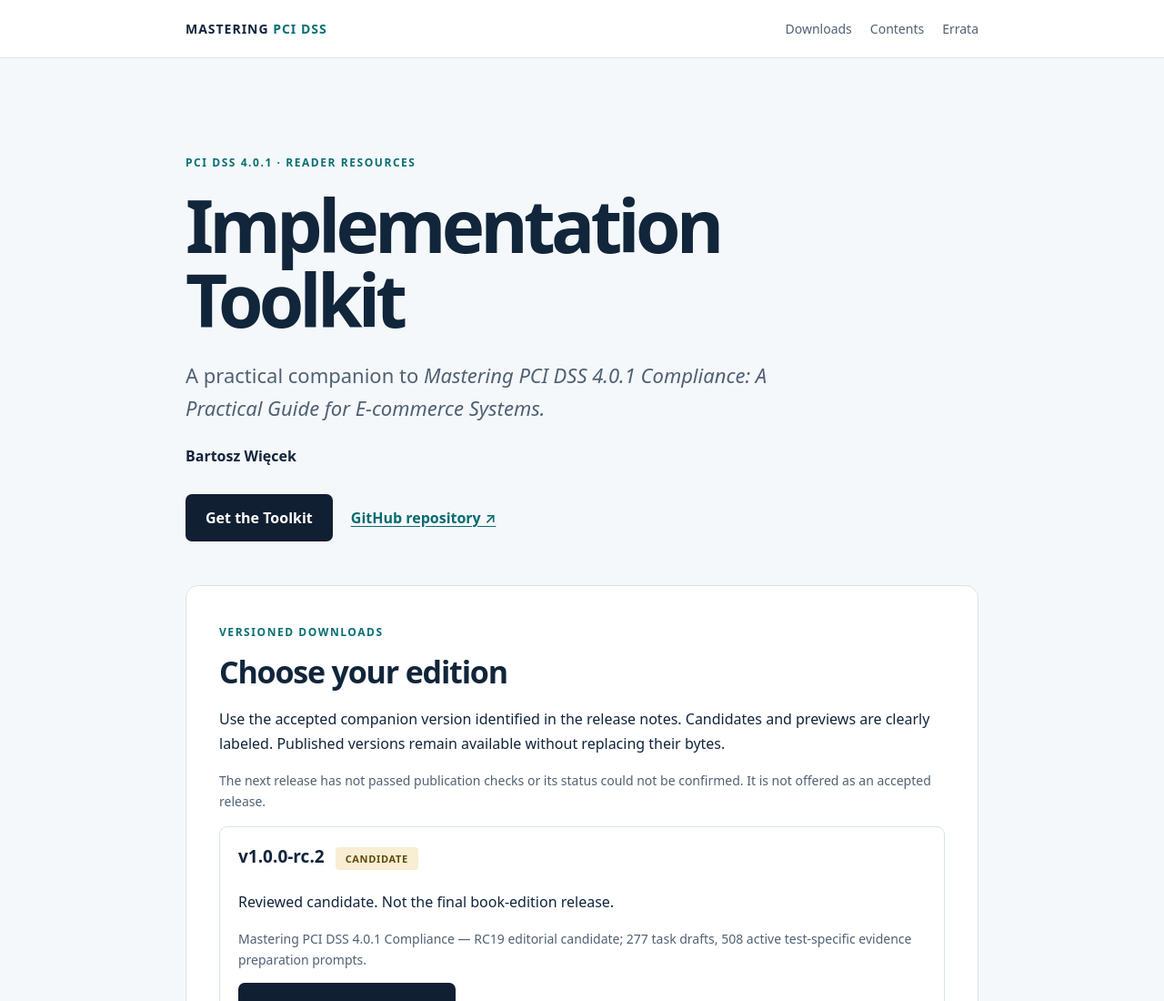
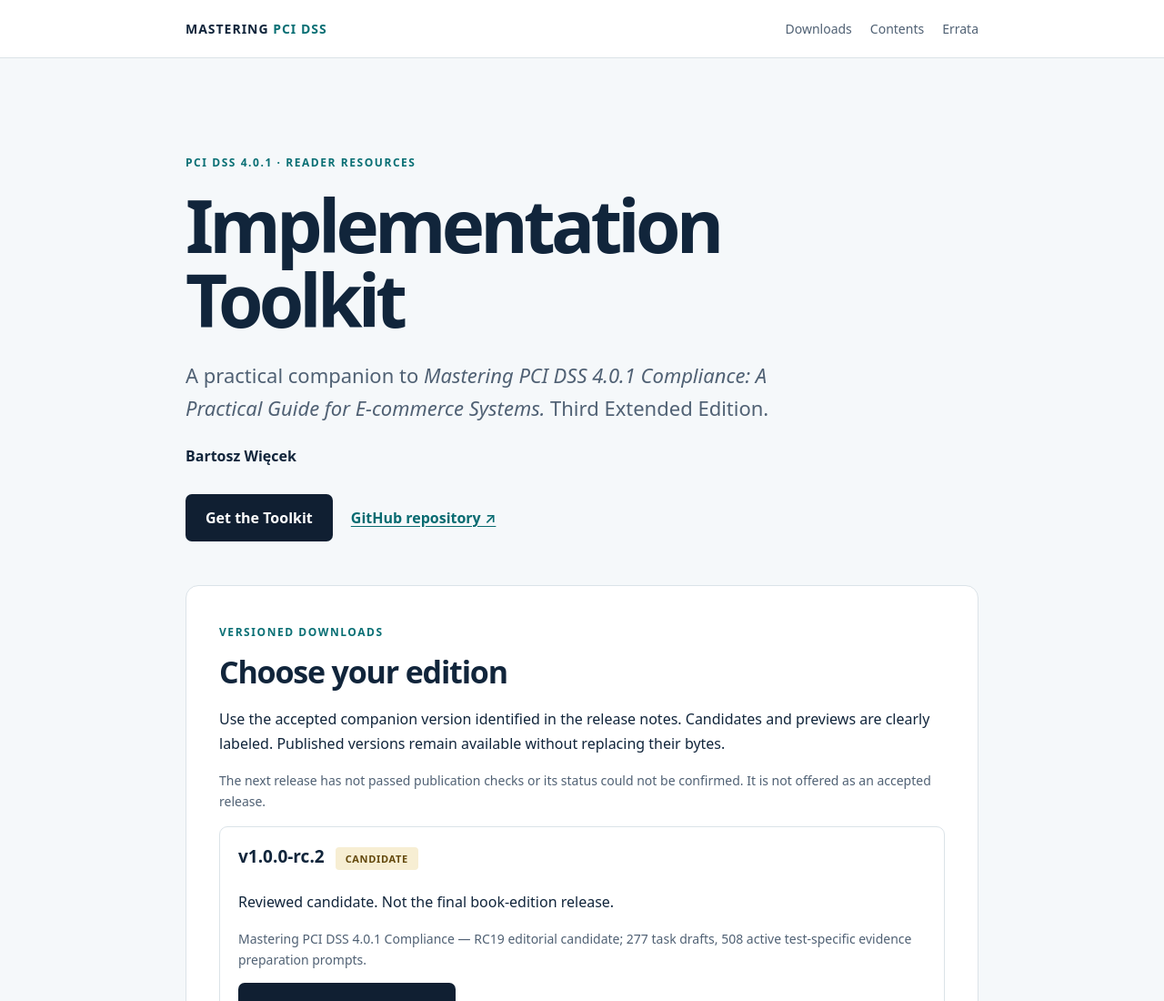
Before and after one commit to BartekWiecek/mastering_PCI_DSS_Toolkit, a plain HTML site: page docs/index.html in a window 1280 px wide. Shown: the top 1100 px of the page at 91% size. Drawn offline with Linux system fonts and the light colour scheme; no server answers.

Commit message:
Confirm Third Extended Edition compatibility without changing stable Toolkit bytes

```diff
--- a/docs/index.html
+++ b/docs/index.html
@@ -11,7 +11,7 @@
 <main class="wrap">
 <section class="hero"><span class="eyebrow">PCI DSS 4.0.1 · READER RESOURCES</span>
 <h1>Implementation<br>Toolkit</h1>
-<p class="subtitle">A practical companion to <em>Mastering PCI DSS 4.0.1 Compliance: A Practical Guide for E-commerce Systems.</em></p>
+<p class="subtitle">A practical companion to <em>Mastering PCI DSS 4.0.1 Compliance: A Practical Guide for E-commerce Systems.</em> Third Extended Edition.</p>
 <p class="author">Bartosz Więcek</p>
 <div class="actions"><a class="button" href="#downloads">Get the Toolkit</a><a class="secondary" href="https://github.com/BartekWiecek/mastering_PCI_DSS_Toolkit">GitHub repository ↗</a></div></section>
 <section id="downloads" class="panel"><span class="eyebrow">VERSIONED DOWNLOADS</span><h2>Choose your edition</h2>
```
Also changed, not shown: docs/errata.html (+1 -1 lines), docs/downloads/manifest.json, 2 other files.
